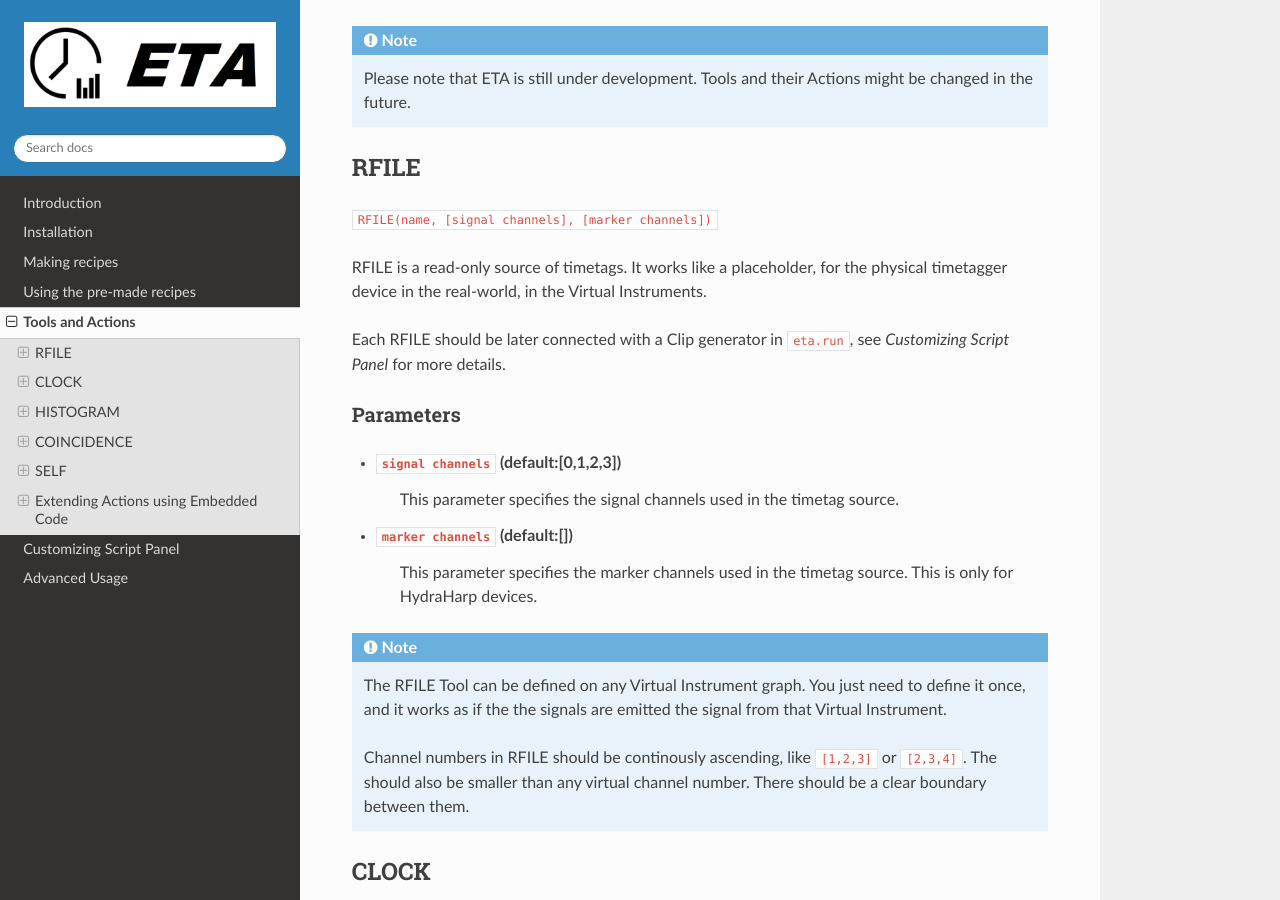
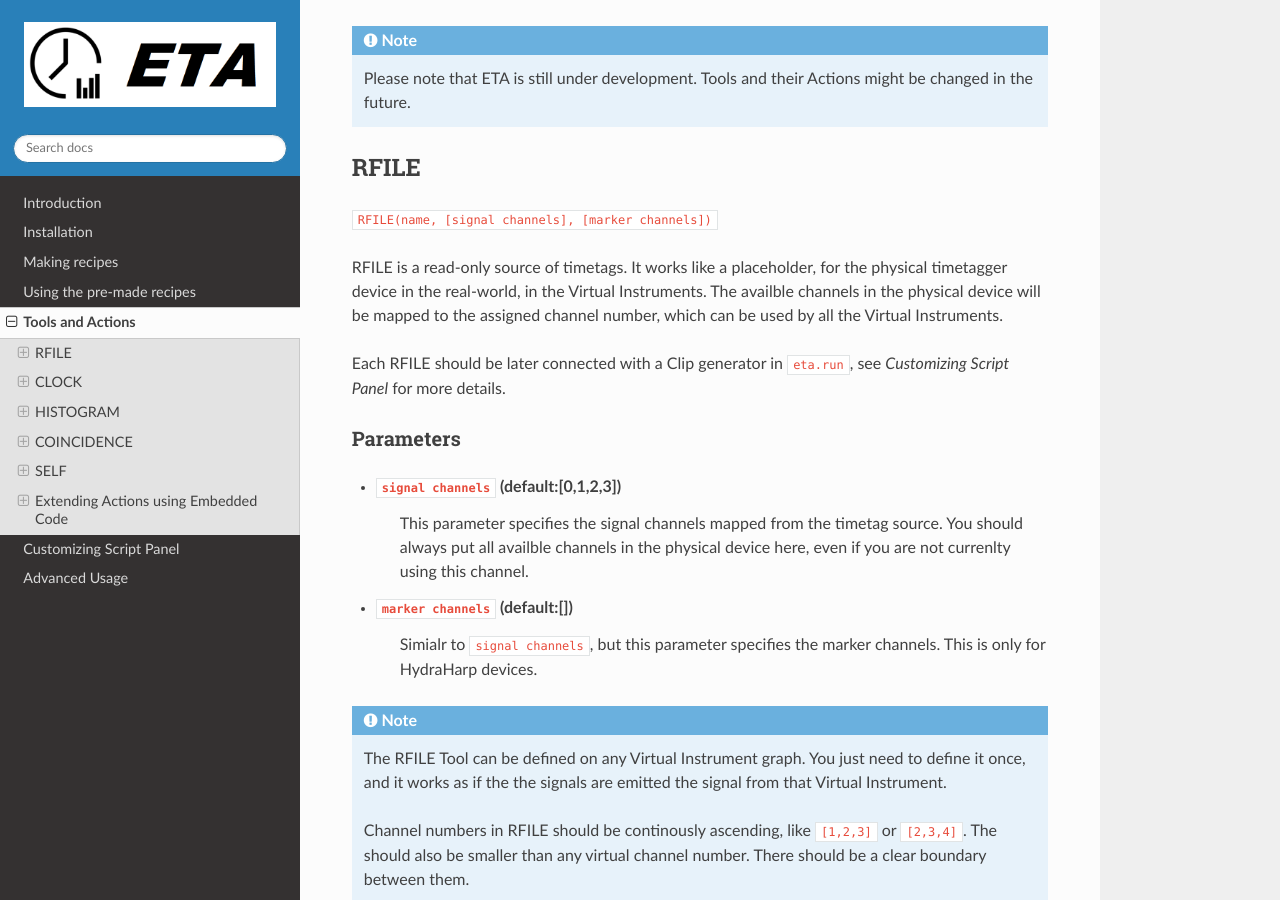
Before and after one commit to timetag/timetag.github.io, a Sphinx documentation site: the page built from docs/actions.rst, in a window 1280 px wide and 900 px high, scrolled down 494 px. Built offline with Sphinx 7.4.7 and the Read the Docs theme 2.0.0, drawn with Linux system fonts in a browser that asks for light colours.

Commit message:
Update actions.rst

```diff
--- a/docs/actions.rst
+++ b/docs/actions.rst
@@ -16,7 +16,7 @@ RFILE
 ------------------------------
 ``RFILE(name, [signal channels], [marker channels])``
 
-RFILE is a read-only source of timetags. It works like a placeholder, for the physical timetagger device in the real-world, in the Virtual Instruments.
+RFILE is a read-only source of timetags. It works like a placeholder, for the physical timetagger device in the real-world, in the Virtual Instruments. The availble channels in the physical device will be mapped to the assigned channel number, which can be used by all the Virtual Instruments.
 
 Each RFILE should be later connected with a Clip generator in ``eta.run``, see `Customizing Script Panel` for more details.
 
@@ -24,13 +24,15 @@ Parameters
 ......
 
 - ``signal channels`` (default:[0,1,2,3])
-    This parameter specifies the signal channels used in the timetag source.
+    This parameter specifies the signal channels mapped from the timetag source. You should always put all availble channels in the physical device here, even if you are not currenlty using this channel.
 
 - ``marker channels`` (default:[])
-    This parameter specifies the marker channels used in the timetag source. This is only for HydraHarp devices.
+    Simialr to ``signal channels``, but this parameter specifies the marker channels. This is only for HydraHarp devices.
 
 .. note::
     The RFILE Tool can be defined on any Virtual Instrument graph. You just need to define it once, and it works as if the the signals are emitted the signal from that Virtual Instrument.
+
+
 
     Channel numbers in RFILE should be continously ascending, like ``[1,2,3]`` or ``[2,3,4]``. The should also be smaller than any virtual channel number.  There should be a clear boundary between them.
 
```
